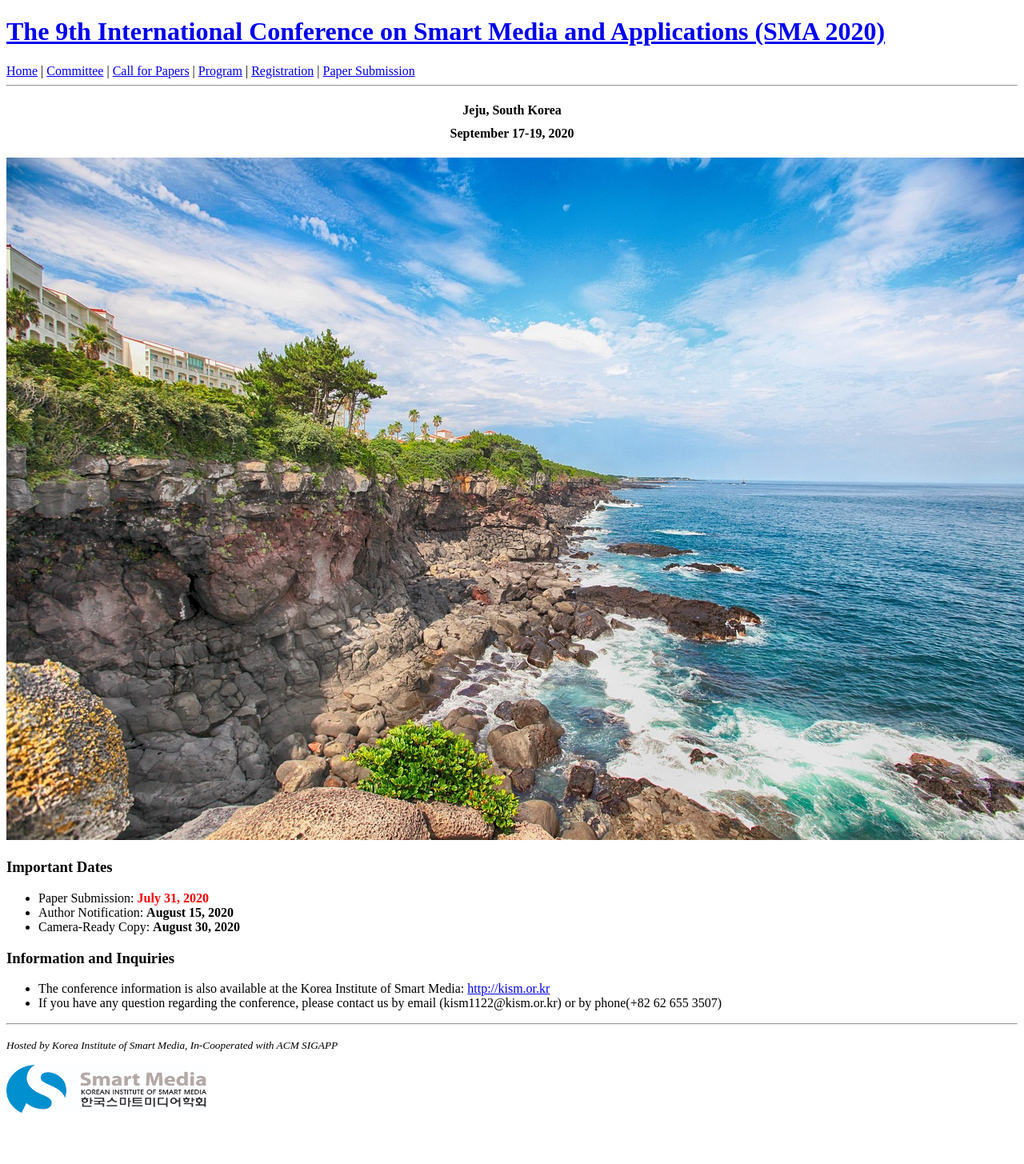
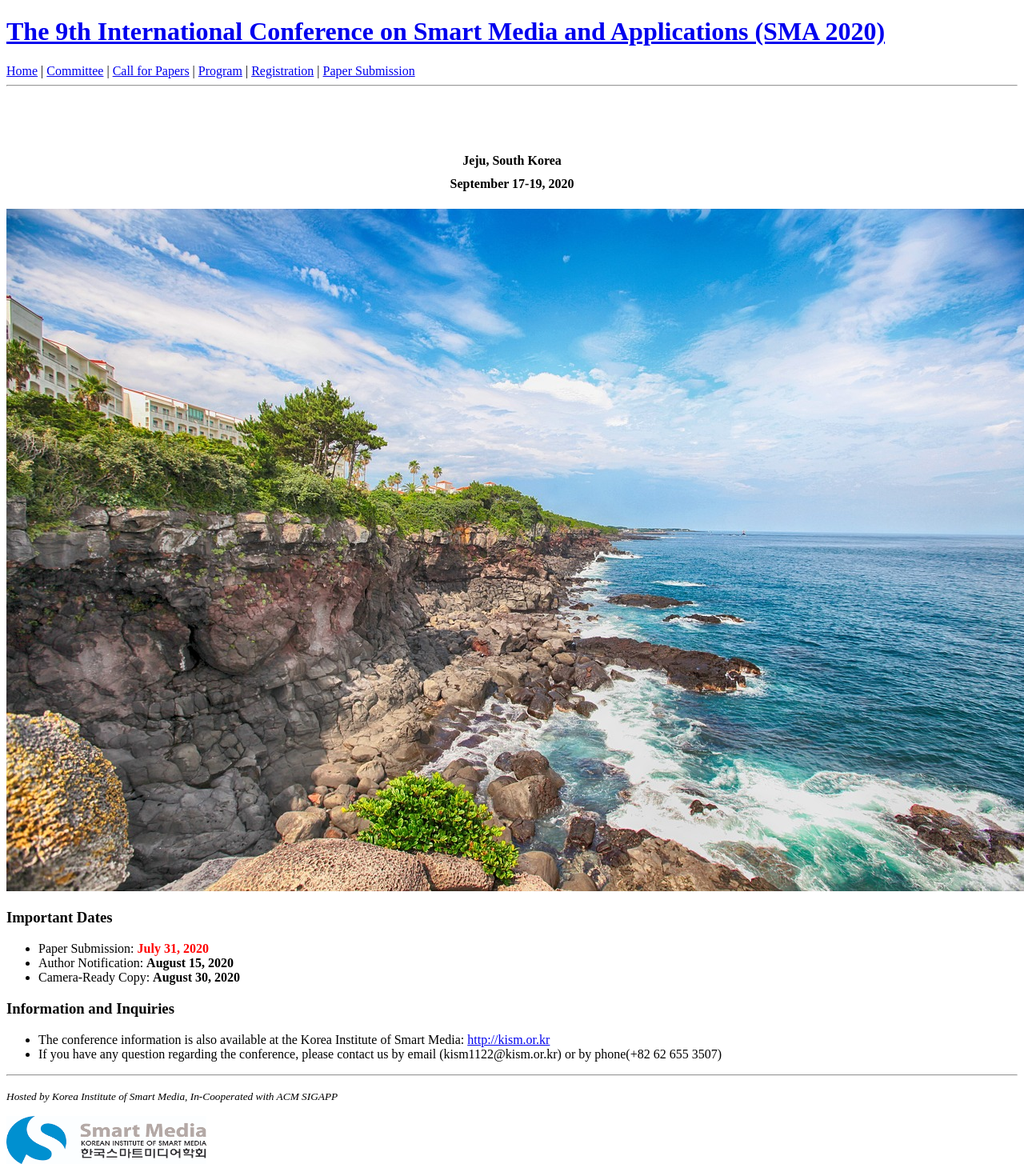
Before and after one commit to icea-conf/sma-2020.github.io, a Jekyll site: the page built from index.html, in a window 1280 px wide. Shown: the whole page at 80% size. Built offline with Jekyll 4.4.1, drawn with Linux system fonts in a browser that asks for light colours; the list of posts is cut into pages by our own code; before the commit the page ends 1391 px from its top, so only the background shows below that.

Commit message:
Update syntax.css

```diff
--- a/assets/css/syntax.css
+++ b/assets/css/syntax.css
@@ -58,4 +58,4 @@
 .codehilite .vg { color: #008080 } /* Name.Variable.Global */
 .codehilite .vi { color: #008080 } /* Name.Variable.Instance */
 .codehilite .il { color: #009999 } /* Literal.Number.Integer.Long */
-.header-conf-info { text-align: center; line-height: 180%; font-weight: 700; }
+.header-conf-info { padding-top: 5%; text-align: center; line-height: 180%; font-weight: 700; }
```
